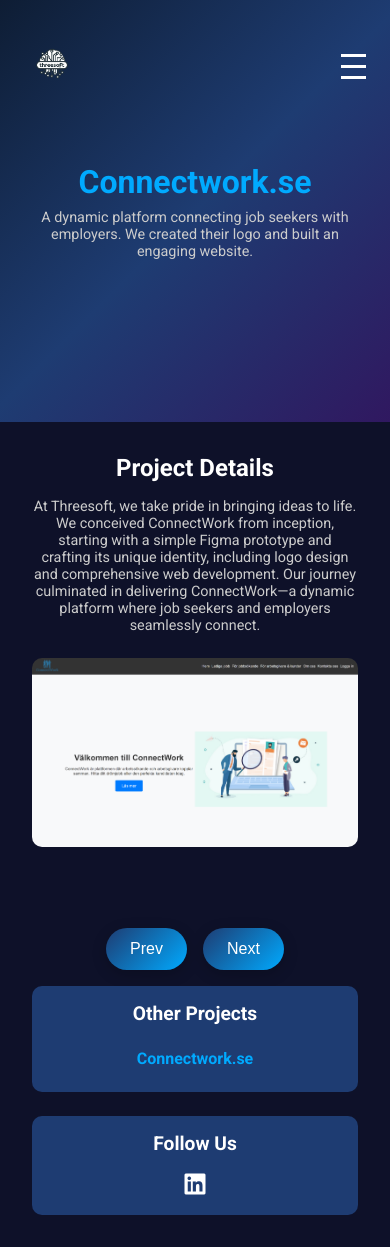
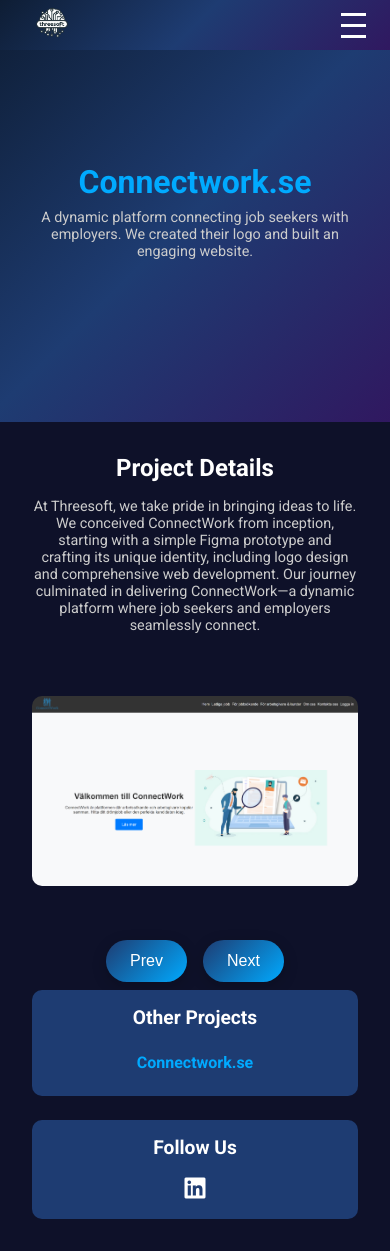
Before and after one commit to ejaz0/shirkat, a React (Create React App) app: page /portfolio/1 in a window 390 px wide. Built offline with nearby package versions, Linux system fonts and the light colour scheme; a small style sheet from the web is missing.

Commit message:
Fixed smaller things

```diff
--- a/src/Components/Navbar.js
+++ b/src/Components/Navbar.js
@@ -9,7 +9,7 @@
     useEffect(() => {
         const handleScroll = () => {
             const nav = document.querySelector('nav');
-            if (window.scrollY > 100) {
+            if (window.scrollY > 1) {
                 nav.classList.add('scrolled');
             } else {
                 nav.classList.remove('scrolled');
--- a/src/Styles/Css/AppStyle.css
+++ b/src/Styles/Css/AppStyle.css
@@ -7,7 +7,7 @@
     padding: 0;
 
 }
-body {
+html, body {
 
 
     font-family: 'Roboto', sans-serif;
--- a/src/Styles/Css/NavBarStyle.css
+++ b/src/Styles/Css/NavBarStyle.css
@@ -1,8 +1,8 @@
+
 /* Existing Navbar CSS */
 nav {
     font-weight: bold;
     color: white;
-    position: fixed;
     width: 100%;
     top: 0;
     left: 0;
@@ -12,14 +12,15 @@
     align-items: center;
     transition: background 0.3s ease;
     padding: 1rem 2rem;
-    margin: 0;
+    margin: 0 auto;
     height: 70px;
+    background: linear-gradient(135deg, #0e1d34, #1e3c72, #301860); /* Gradient color */
     box-sizing: border-box; /* Include padding and border in the element's total width and height */
-    margin-bottom: 70px; /* Add bottom margin equal to the navbar height */
+    position: fixed; /* Ensure the navbar follows as you scroll */
 }
 
 nav.scrolled {
-    background: rgba(0, 0, 0, 0.2);
+    background: linear-gradient(135deg, #0e1d34, #1e3c72, #301860); /* Gradient color */
     backdrop-filter: blur(10px);
 }
 
@@ -83,6 +84,7 @@
     flex-direction: column;
     cursor: pointer;
     margin-right: 1rem;
+    z-index: 11; /* Ensure the hamburger icon is on top */
 }
 
 nav .hamburger div {
@@ -96,8 +98,8 @@
 /* Media Queries */
 @media (max-width: 768px) {
     nav {
-        padding: 1rem;
-        margin-bottom: 70px; /* Add bottom margin equal to the navbar height */
+        padding: 0.5rem 1rem; /* Reduce padding for smaller screens */
+        height: 50px; /* Reduce height for smaller screens */
     }
 
     nav .logo {
@@ -108,7 +110,7 @@
         display: none;
         flex-direction: column;
         position: absolute;
-        top: 70px;
+        top: 50px; /* Start below the navbar */
         right: 0;
         width: 100%;
         background: rgba(0, 0, 0, 0.9);
@@ -141,6 +143,17 @@
     nav .hamburger.active div:nth-child(3) {
         transform: rotate(45deg) translate(-5px, -6px);
     }
+
+    nav ul.show .hamburger {
+        position: absolute;
+        top: 10px; /* Adjust to position the "X" icon at the top right corner */
+        right: 10px;
+        flex-direction: row;
+    }
+
+    nav ul.show .hamburger div {
+        margin: 0 5px; /* Adjust spacing between "X" icon bars */
+    }
 }
 
 /* Optional additional styles */
@@ -158,13 +171,12 @@
     }
 
     nav {
-        height: auto; /* Ensure the navbar adapts to content height */
-        padding: 1rem;
-        margin-bottom: 70px; /* Add bottom margin equal to the navbar height */
+        height: 50px; /* Reduce navbar height for smaller screens */
+        padding: 0.5rem 1rem; /* Reduce padding for smaller screens */
     }
 
     nav ul {
-        top: 70px;
+        top: 50px; /* Start below the reduced navbar height */
         width: 100%;
         padding: 1rem;
         margin: 0;
--- a/src/Styles/Css/PortfolioDetails.css
+++ b/src/Styles/Css/PortfolioDetails.css
@@ -27,7 +27,7 @@
     display: flex;
     justify-content: center;
     gap: 1rem;
-    margin-bottom: 1rem;
+    margin-bottom: 0.5rem; /* Adjusted margin-bottom */
 }
 
 .control-btn {
@@ -52,6 +52,7 @@
     transform: translateY(1px);
     box-shadow: 0 3px 10px rgba(0, 0, 0, 0.2);
 }
+
 
 .portfolio-text {
     text-align: center;
@@ -100,10 +101,12 @@
 
 .portfolio-subcontent {
     display: flex;
+    align-items: center; /* Center align items including buttons */
     gap: 1rem;
     overflow-x: hidden; /* Hide overflow to clip subimages outside the main image container */
     scroll-snap-type: x mandatory; /* Enable snap scrolling */
     transition: transform 0.5s ease-in-out; /* Smooth transition for slide change */
+    margin-bottom: 1rem; /* Adjusted margin-bottom */
 }
 
 .portfolio-subimage-wrapper {
@@ -111,6 +114,8 @@
     scroll-snap-align: center; /* Center align items */
     transition: transform 0.5s ease-in-out; /* Smooth transition for slide change */
     width: 100%; /* Ensure all images are the same size */
+    display: flex;
+    justify-content: center; /* Center the images */
 }
 
 .portfolio-subimage {
@@ -119,6 +124,7 @@
     border-radius: 10px;
     cursor: pointer;
 }
+
 
 .portfolio-sidebar {
     flex: 1;
```
